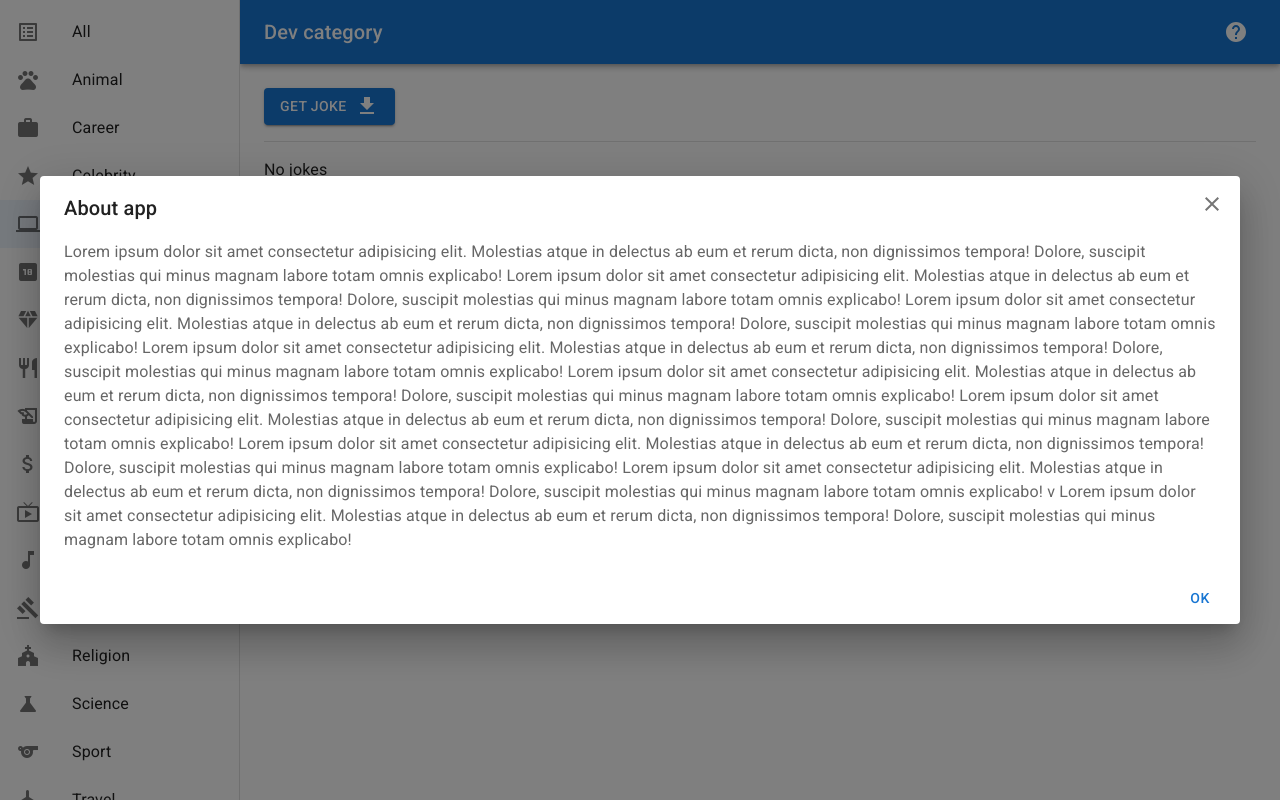
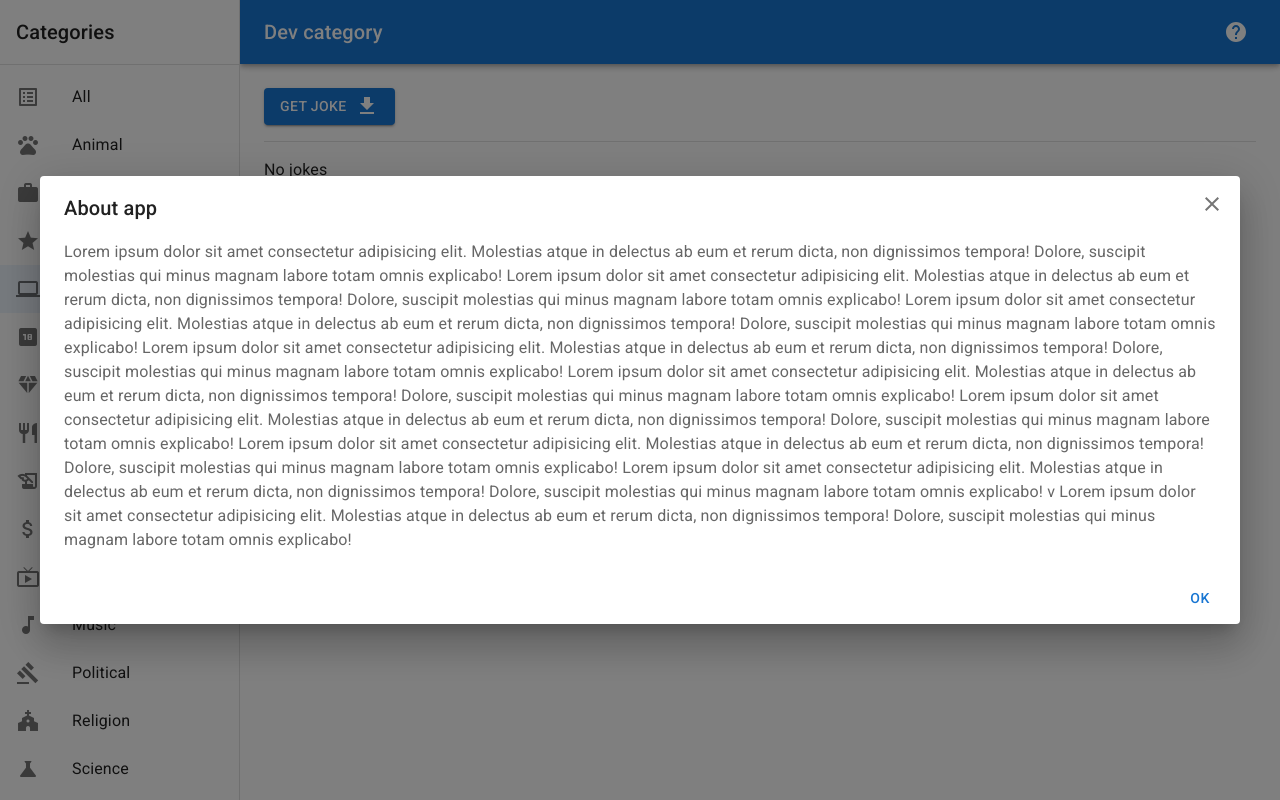
Before and after one commit to DeniLark/chuck-norris-jokes, a React (Vite) app: page / in a window 1280 px wide. Built offline with nearby package versions, Linux system fonts and the light colour scheme.

Commit message:
header(with button: 'close drawer') for drawer

```diff
--- a/src/Components/AppDrawer.tsx
+++ b/src/Components/AppDrawer.tsx
@@ -1,5 +1,12 @@
-import { Box, Drawer } from "@mui/material"
-import DrawerList from "./DraverList"
+import {
+  Box,
+  Divider,
+  Drawer,
+  IconButton,
+  Typography,
+} from "@mui/material"
+import ChevronLeftIcon from "@mui/icons-material/ChevronLeft"
+import DrawerList from "./DrawerList"
 import { useEffect, useState } from "react"
 import {
   useAppDispatch,
@@ -71,6 +78,26 @@ function AppDrawer({ drawerWidth }: IProps) {
             : undefined
         }
       >
+        <Box
+          sx={{
+            p: 2,
+            display: "flex",
+            alignItems: "center",
+            justifyContent: "space-between",
+          }}
+        >
+          <Typography component="h3" variant="h6">
+            Categories
+          </Typography>
+          {isMobile && (
+            <IconButton
+              onClick={() => dispatch(toggleMobileDrawer())}
+            >
+              <ChevronLeftIcon />
+            </IconButton>
+          )}
+        </Box>
+        <Divider />
         <DrawerList />
       </Drawer>
     </Box>
```
Also changed, not shown: src/Components/DrawerList.tsx (renamed from src/Components/DraverList.tsx).
